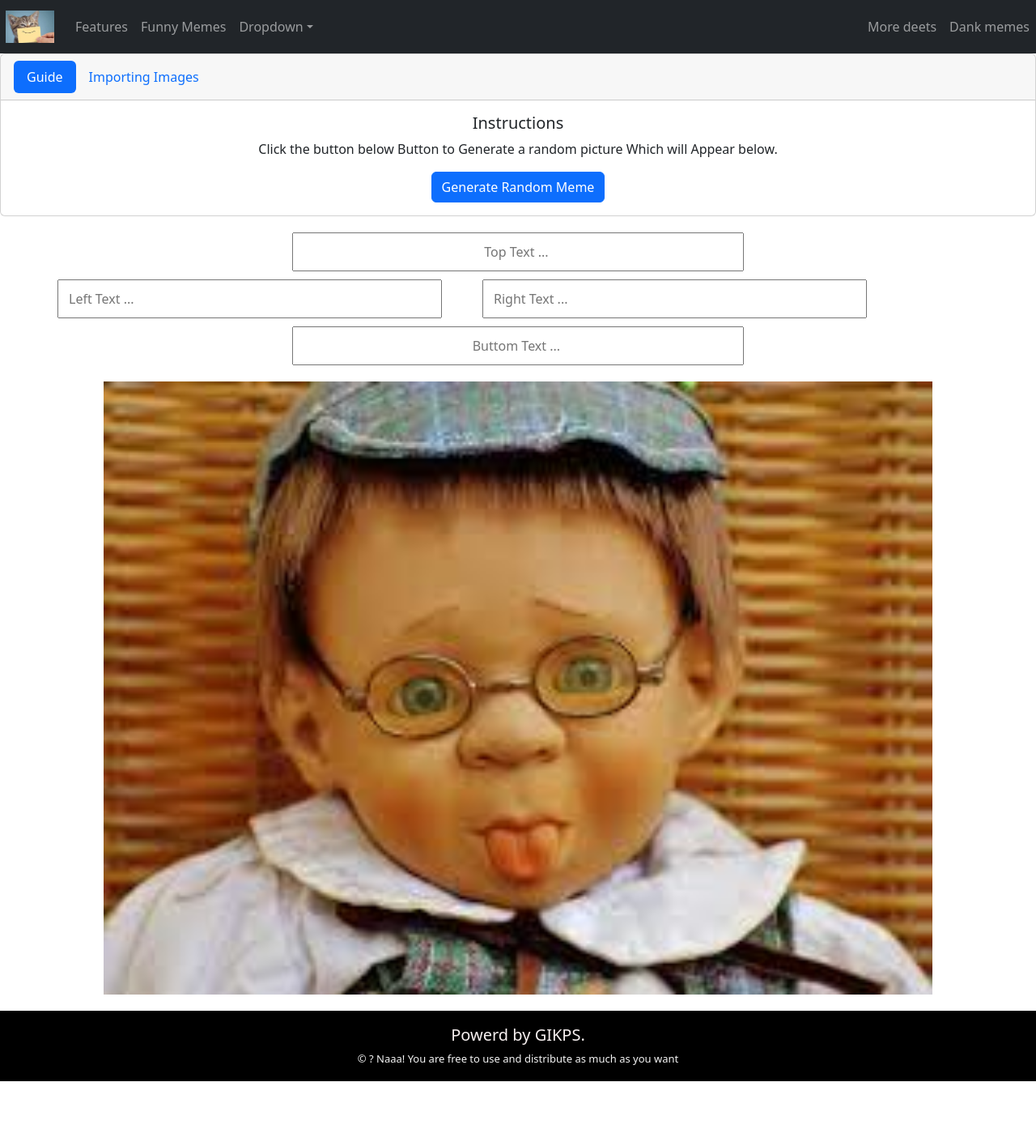
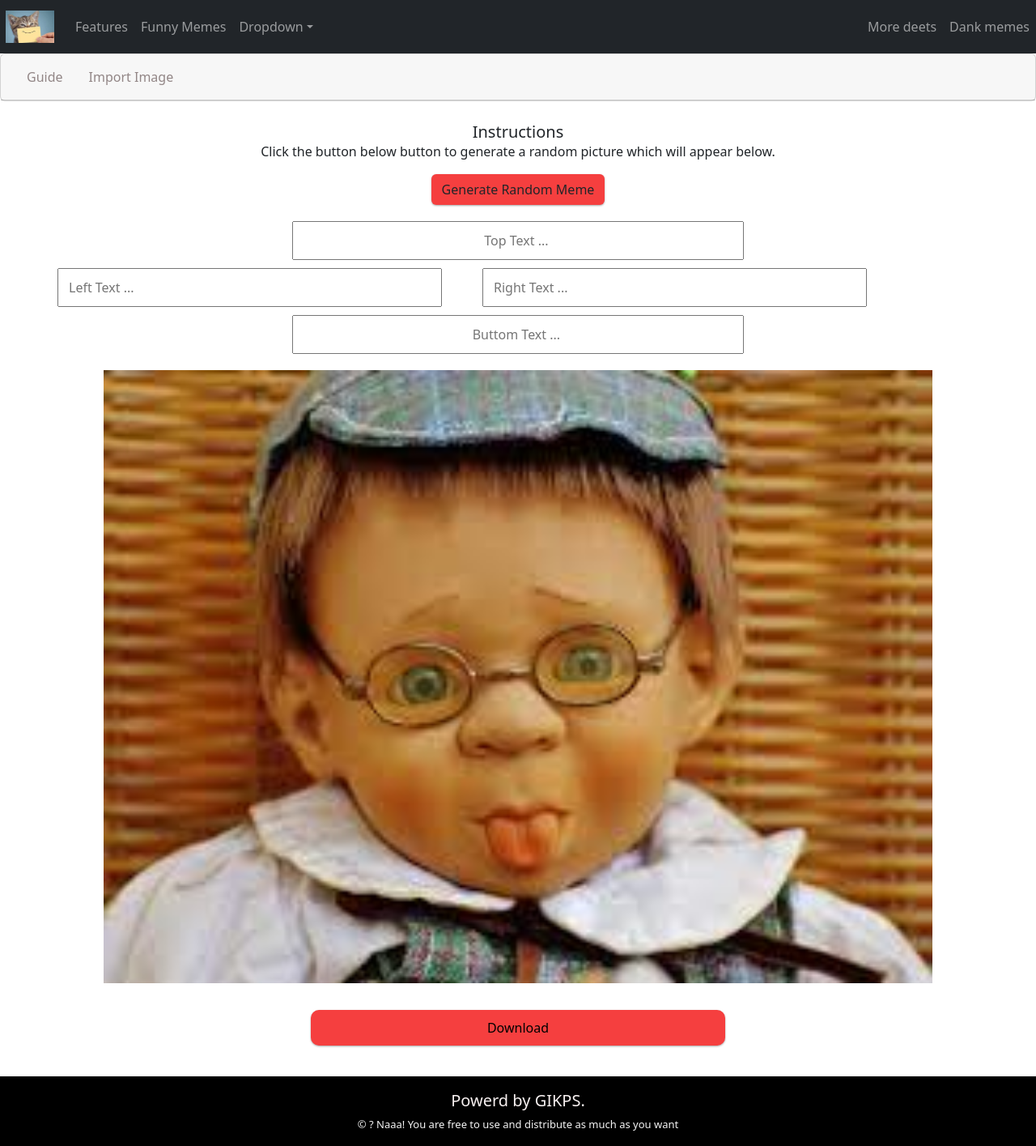
Before and after one commit to GabrielIkpolo/FunnyMeme, a React (Create React App) app: page / in a window 1280 px wide. Shown: the whole page at 81% size. Before the commit the page ends 1335 px from the top, so only its background shows below. Built offline with nearby package versions, Linux system fonts and the light colour scheme.

Commit message:
finished the basic requirement of the project

```diff
--- a/package.json
+++ b/package.json
@@ -8,6 +8,8 @@
     "@testing-library/user-event": "^13.5.0",
     "axios": "^0.26.1",
     "bootstrap": "^5.2.0",
+    "downloadjs": "^1.4.7",
+    "html2canvas": "^1.4.1",
     "react": "^17.0.2",
     "react-bootstrap": "^2.5.0",
     "react-dom": "^17.0.2",
--- a/src/components/description/Description.jsx
+++ b/src/components/description/Description.jsx
@@ -1,6 +1,17 @@
-import React, { useEffect, useState } from 'react'
+import React, { useCallback, useEffect, useState } from 'react'
 import './description.css'
 import photo from '../../funnyImages/funny1.jpeg';
+import photo1 from '../../funnyImages/funny2.jpeg';
+import photo2 from '../../funnyImages/funny3.jpeg';
+import photo3 from '../../funnyImages/funny4.jpeg';
+import photo4 from '../../funnyImages/funny5.jpeg';
+import photo5 from '../../funnyImages/funny6.jpeg';
+import photo6 from '../../funnyImages/funny7.jpeg';
+
+import downloadjs from 'downloadjs';
+import html2canvas from 'html2canvas';
+
+const allPhotos = [photo, photo1, photo2, photo3, photo4, photo5, photo6];
 
 function Description() {
 
@@ -9,10 +20,43 @@ function Description() {
     const [rightInput, setRightInput] = useState("");
     const [bottomInput, setBottomInput] = useState("");
 
-    const [surfaceTop, setSurfaceTop] = useState("");
-    const [surfaceLeft, setSurfaceLeft] = useState("");
-    const [surfaceRight, setSurfaceRight] = useState("");
-    const [surfaceButtom, setSurfaceButtom] = useState("");
+    const [display, setDisplay] = useState("none");
+    const [guide, setGuide] = useState("block");
+
+    const [randomisedPhoto, setRandomisedPhoto] = useState([photo]);
+    const [file, SetFile] = useState();
+
+
+    const importImage = () => {
+        setDisplay("block");
+        setGuide("none");
+    }
+
+    const guideClicked = () => {
+        setDisplay("none");
+        setGuide("block");
+    }
+
+    const getrandomPhotos = (items) => {
+        return items[Math.floor(Math.random() * items.length)];
+    }
+
+    const generateRandomMeme = () => {
+        const result = getrandomPhotos(allPhotos);
+        setRandomisedPhoto(result);
+    }
+
+    const downloadMeme = useCallback(async () => {
+        const theImage = document.querySelector('.surfaceInputs');
+        if (!theImage) return console.log("image does not exist");
+        const canvas = await html2canvas(theImage);
+        const dataURL = canvas.toDataURL('image/png');
+        downloadjs(dataURL, 'download.png', 'image/png');
+    }, []);
+
+    const previewPhoto = (e)=>{
+        SetFile(URL.createObjectURL(e.target.files[0]));
+    };
 
 
     useEffect(() => {
@@ -23,24 +67,31 @@ function Description() {
         <>
             <div className="card text-center ">
                 <div className="card-header">
-                    <ul className="nav nav-pills "  >
-                        <li className="nav-item">
-                            <a className="nav-link active" href="#">Guide</a>
+                    <ul className="nav "  >
+                        <li className="navItemOne ">
+                            <a className="nav-link active" onClick={guideClicked}>Guide</a>
                         </li>
-                        <li className="nav-item">
-                            <a className="nav-link" href="#">Importing Images</a>
+                        <li className="navItemOne">
+                            <a className="nav-link" onClick={importImage} >Import Image</a>
                         </li>
                     </ul>
                 </div>
-                <div className="card-body">
-                    <h5 className="card-title">Instructions</h5>
-                    <p className="card-text">
-                        Click the button below  Button to Generate a random picture  Which will Appear below.
-                    </p>
-                    <a href="#" className="btn btn-primary">Generate Random Meme </a>
-                </div>
             </div>
 
+            <div className='importingImages' style={{ display: display }} >
+                <input type="file" className='imageUpload'
+                onChange={previewPhoto}
+                />
+            </div>
+
+            <div className="card-body text-center " style={{ display: guide }} >
+                <h5 className="card-title">Instructions</h5>
+                <p className="card-text">
+                    Click the button below button to generate a random
+                    picture which will appear below.
+                </p>
+                <a onClick={generateRandomMeme} className="btn randomMemeBtn">Generate Random Meme </a>
+            </div>
 
             <div className='textInputs container'>
                 <input className='row offset-3 col-6 offset-3 topInput'
@@ -63,16 +114,17 @@ function Description() {
                 />
             </div>
 
-            <img src={photo} alt="theRandomImage" className='img' />
-
             <div className='surfaceInputs'>
+                <img src={file ? file: randomisedPhoto} alt="theRandomImage" className='img' />
                 <div className="surfaceTop">{topInput}</div>
                 <div className='surfaceLeft'>{leftInput}</div>
                 <div className="surfaceRight" >{rightInput} </div>
                 <div className="surfaceBottom" >{bottomInput}</div>
             </div>
 
-
+            <div className="downloadBtnDiv">
+                <button onClick={downloadMeme} className="downloadBtn" >Download</button>
+            </div>
         </>
     )
 }
--- a/src/components/description/description.css
+++ b/src/components/description/description.css
@@ -41,46 +41,131 @@
     margin-bottom: 20px;
 }
 
-.surfaceInputs{
-    /* position:relative; */
+.surfaceInputs {
+    position: relative;
     text-align: center;
 }
-.surfaceInputs > div {
+
+.surfaceInputs>div {
     font-family: 'Open Sans', sans-serif;
     color: rgb(245, 159, 0);
-    font-size: 16px;
+    font-size: 25px;
 }
 
-.surfaceTop{
+/* @Media (min-width:308px) and (max-width:352px) {
+    .surfaceInputs > .surfaceTop {
         text-align: center;
         width: 80%;
         position: absolute;
-    top: 79%;
+        top: 0%;
         left: 11%;
     }
 
-.surfaceLeft{
-    text-align: center;
-    position:absolute;
-    width: 13%;
-    word-wrap: normal;
-    top: 120%;
-    left: 10%;
-}
-
-.surfaceRight{
+    .surfaceLeft {
         text-align: center;
         position: absolute;
         width: 13%;
         word-wrap: normal;
-    top:120%;
+        top: 50%;
+        left: 10%;
+    }
+
+    .surfaceRight {
+        text-align: center;
+        position: absolute;
+        width: 13%;
+        word-wrap: normal;
+        top: 50%;
         right: 10%;
     }
 
-.surfaceBottom{
+    .surfaceBottom {
         text-align: center;
         position: absolute;
         width: 80%;
-    top: 170%;
+        bottom: 0%;
         left: 11%;
     }
+} */
+
+@Media (min-width: 150px) {
+
+    .surfaceInputs>.surfaceTop {
+        text-align: center;
+        width: 80%;
+        position: absolute;
+        top: 0%;
+        left: 11%;
+    }
+
+    .surfaceLeft {
+        text-align: center;
+        position: absolute;
+        width: 13%;
+        word-wrap: normal;
+        top: 50%;
+        left: 10%;
+    }
+
+    .surfaceRight {
+        text-align: center;
+        position: absolute;
+        width: 13%;
+        word-wrap: normal;
+        top: 50%;
+        right: 10%;
+    }
+
+    .surfaceBottom {
+        text-align: center;
+        position: absolute;
+        width: 80%;
+        bottom: 0%;
+        left: 11%;
+    }
+
+    .navItemOne:hover {
+        background-color: red;
+        cursor: pointer;
+        color: rgb(146, 134, 134);
+    }
+
+    .navItemOne .nav-link {
+        color: rgb(146, 134, 134);
+    }
+
+    .card-body {
+        margin-top: 2%;
+    }
+
+    .randomMemeBtn {
+        background-color: rgb(245, 63, 63) !important;
+        box-shadow: 0 1px 3px rgba(0, 0, 0, 0.12), 0 1px 2px rgba(0, 0, 0, 0.24) !important;
+    }
+
+    .importingImages {
+        margin-top: 3%;
+        margin-bottom: 1%;
+    }
+
+    .imageUpload {
+        text-align: left;
+        border: none;
+    }
+
+    .downloadBtnDiv {
+        text-align: center;
+        padding-top: 1%;
+        padding-bottom: 3%;
+    }
+
+    .downloadBtnDiv .downloadBtn {
+        background-color: rgb(245, 63, 63) !important;
+        box-shadow: 0 1px 3px rgba(0, 0, 0, 0.12), 0 1px 2px rgba(0, 0, 0, 0.24) !important;
+        border: none;
+        border-radius: 10px;
+        padding: 10px;
+        width: 40%;
+
+    }
+}
```
Also changed, not shown: 1 other file (tests, documents, lock files or other folders). Lines whose indentation alone changed are shown as unchanged.
